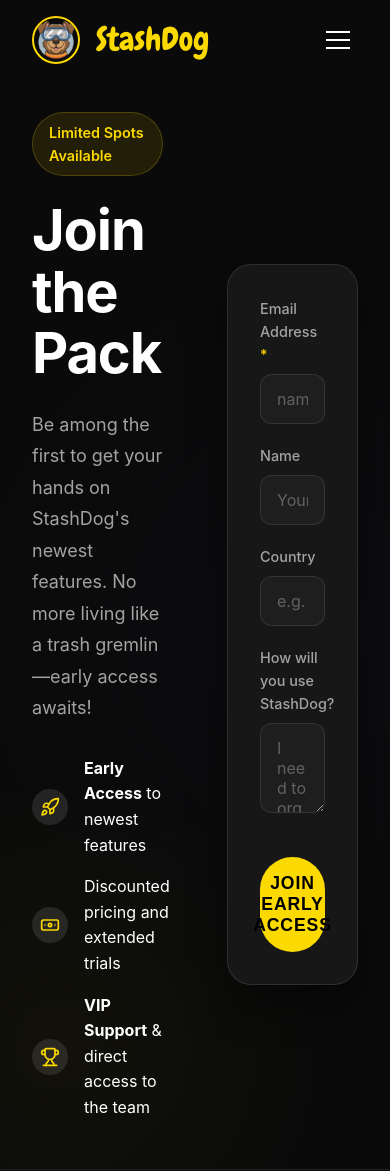
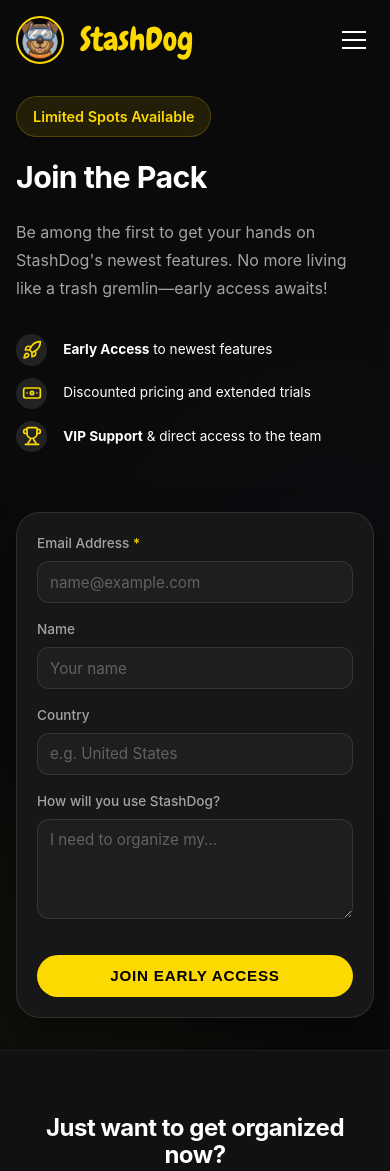
Before and after one commit to dogfoodlab-io/stashdog.io, a Gatsby site: page /waitlist in a window 390 px wide. Shown: the top 1171 px of the page. Built offline with nearby package versions, Linux system fonts and the light colour scheme; Gatsby itself is replaced by a stand-in of ours; no server answers; a web font is replaced by a local one.

Commit message:
feat: Enhance Waitlist page with responsive grid layout and styling adjustments

```diff
--- a/src/pages/waitlist.js
+++ b/src/pages/waitlist.js
@@ -1,6 +1,5 @@
 import React, { useEffect } from "react"
 import { Helmet, HelmetProvider } from "react-helmet-async"
-import { Link } from "gatsby"
 import Header from "../components/Header"
 import Footer from "../components/Footer"
 import WaitlistForm from "../components/WaitlistForm"
@@ -60,14 +59,9 @@
         <Header />
 
         <main className="waitlist-page">
-          <section className="stashdog-hero" style={{ paddingBottom: '2rem' }}>
+          <section className="stashdog-hero waitlist-hero" style={{ paddingBottom: '2rem' }}>
             <div className="container">
-              <div style={{
-                display: 'grid',
-                gridTemplateColumns: 'minmax(0, 1fr) minmax(0, 1fr)',
-                gap: '4rem',
-                alignItems: 'center'
-              }}>
+              <div className="waitlist-grid">
                 <div className="hero-content">
                   <div style={{
                     display: 'inline-flex',
--- a/src/styles/global.css
+++ b/src/styles/global.css
@@ -847,14 +847,46 @@
   display: block;
 }
 
+/* Waitlist grid - desktop default */
+.waitlist-grid {
+  display: grid;
+  grid-template-columns: repeat(2, minmax(0, 1fr));
+  gap: 4rem;
+  align-items: center;
+}
+
 /* Responsive Pricing */
 @media (max-width: 768px) {
+  .container {
+    padding: 0 1rem;
+  }
+
+  section {
+    padding: 3.5rem 0;
+  }
+
+  .stashdog-hero {
+    padding-top: calc(var(--header-height) + 1rem);
+    min-height: 60vh;
+  }
+
   .pricing-card {
-    padding: 2rem;
+    padding: 1.5rem;
+  }
+
+  .pricing-card-price {
+    flex-direction: column;
+    align-items: flex-start;
+    gap: 0.25rem;
   }
 
   .price-amount {
-    font-size: 2.5rem;
+    font-size: 2.25rem;
+    word-break: keep-all;
+  }
+
+  .price-period {
+    margin-top: 0.15rem;
   }
 
   .pricing-card-badge {
@@ -864,7 +896,176 @@
     padding: 0.4rem 0.8rem;
   }
 
+  /* Make CTAs and download buttons full width on small screens */
+  .pricing-cta .cta-button,
+  .cta-buttons .cta-button,
+  .download-badge-link {
+    width: 100%;
+  }
+
+  .cta-buttons {
+    flex-direction: column;
+    gap: 0.75rem;
+  }
+
   .download-badge {
     height: 50px;
+    max-width: 320px;
+    margin: 0 auto;
+  }
+
+  /* Slightly reduce big hero image height to avoid crowding form area */
+  .stashdog-hero img {
+    max-height: 280px;
+    object-fit: contain;
   }
 }
+
+/* Extra small devices: ensure comfortable spacing and stacking */
+@media (max-width: 420px) {
+  .pricing-card {
+    padding: 1rem;
+    border-radius: 16px;
+  }
+
+  .price-amount {
+    font-size: 1.9rem;
+  }
+
+  .pricing-card-title {
+    font-size: 1.25rem;
+  }
+
+  .pricing-card-features {
+    gap: 0.75rem;
+  }
+
+  .pricing-card-badge {
+    right: 0.75rem;
+  }
+
+  .section-header {
+    margin-bottom: 2.5rem;
+  }
+
+  /* Waitlist page mobile fixes */
+  .waitlist-grid {
+    grid-template-columns: 1fr !important;
+    gap: 2rem !important;
+    align-items: stretch !important;
+  }
+
+  .waitlist-hero {
+    padding-top: calc(var(--header-height) + 1rem) !important;
+  }
+
+  .hero-form {
+    padding: 1.25rem !important;
+    width: 100% !important;
+    max-width: 100% !important;
+  }
+
+  .waitlist-form .form-group {
+    margin-bottom: 1rem !important;
+  }
+
+  .waitlist-form label {
+    font-size: 0.85rem !important;
+    margin-bottom: 0.4rem !important;
+  }
+
+  .waitlist-form input,
+  .waitlist-form textarea {
+    width: 100% !important;
+    padding: 0.7rem 0.85rem !important;
+    font-size: 1rem !important;
+    box-sizing: border-box !important;
+  }
+
+  .waitlist-form textarea {
+    min-height: 100px !important;
+  }
+
+  .waitlist-submit {
+    width: 100% !important;
+    padding: 0.875rem !important;
+    font-size: 1rem !important;
+    margin-top: 0.75rem !important;
+    box-sizing: border-box !important;
+  }
+
+  h1.hero-title {
+    font-size: 2rem !important;
+  }
+
+  .hero-description {
+    font-size: 1rem !important;
+  }
+
+  .benefits-list {
+    gap: 0.75rem !important;
+  }
+
+  .benefits-list > div {
+    font-size: 0.9rem !important;
+  }
+}
+
+/* Extra small devices: ensure comfortable spacing and stacking */
+@media (max-width: 420px) {
+  .pricing-card {
+    padding: 1rem;
+    border-radius: 16px;
+  }
+
+  .price-amount {
+    font-size: 1.9rem;
+  }
+
+  .pricing-card-title {
+    font-size: 1.25rem;
+  }
+
+  .pricing-card-features {
+    gap: 0.75rem;
+  }
+
+  .pricing-card-badge {
+    right: 0.75rem;
+  }
+
+  .section-header {
+    margin-bottom: 2.5rem;
+  }
+
+  /* Extra tight mobile form */
+  .hero-form {
+    margin-top: 1rem !important;
+  }
+
+  h1.hero-title {
+    font-size: 1.9rem !important;
+  }
+
+  .waitlist-form input,
+  .waitlist-form textarea {
+    padding: 0.65rem 0.75rem !important;
+    font-size: 0.95rem !important;
+  }
+
+  .waitlist-submit {
+    padding: 0.8rem 1rem !important;
+    font-size: 0.95rem !important;
+    margin-top: 0.75rem !important;
+  }
+
+  /* Tighten benefit list on very small screens */
+  .benefits-list > div {
+    font-size: 0.85rem !important;
+    margin-bottom: 0.75rem !important;
+  }
+
+  .benefits-list > div > div:first-child {
+    padding: 0.35rem !important;
+  }
+}
```
